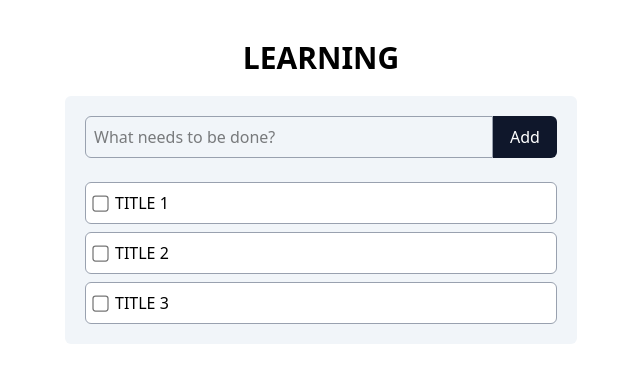
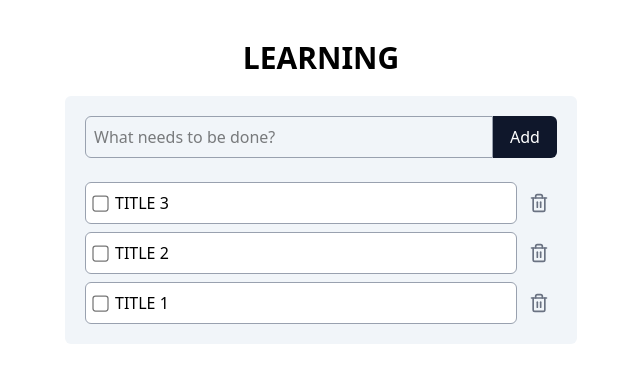
Before and after one commit to Chokos/LerningFast, a React (Vite) app: page / in a window 1280 px wide. Shown: the top 382 px of the page, without its empty margins (319-959 px from the left). Built offline with nearby package versions, Linux system fonts and the light colour scheme.

Commit message:
added delete button and sorting with some new component

```diff
--- a/src/App.tsx
+++ b/src/App.tsx
@@ -1,11 +1,12 @@
 import {dummyData} from "./data/todos.ts";
-import Todoitem from "./componets/Todoitem.tsx";
 import {useState} from "react";
 import AddTodoForm from "./componets/AddTodoForm.tsx";
+import TodoList from "./componets/TodoList.tsx";
+import type { Todo } from "./types/todo";
 
 
 function App() {
-    const [todos, setTodos ]= useState(dummyData);
+    const [todos, setTodos ]= useState<Todo[]>(dummyData);
 
     function setCompleted(id:number,completed:boolean){
        setTodos((prevTodos)=>
@@ -22,27 +23,20 @@ function App() {
             ...prevTodos //if i want to add the item after i have to put all the setTodos after prevTodos
         ])
     }
+    function deleteTodo(id:number){
+        setTodos((prevTodos)=>prevTodos.filter(todo=>todo.id !== id));
+    }
+
 
     return (
-        <main className="py-10 h-screen space-y-5">
+        <main className="py-10 h-screen space-y-5 overflow-y-auto">
           <h2 className = "font-bold text-3xl text-center" > LEARNING</h2>
             <div className="max-w-lg mx-auto bg-slate-100 rounded-md p-5 space-y-6">
-                <AddTodoForm
-                    onSubmit={addTodo}
-
-                />
-                <div className ="space-y-2">
-                    {todos.map(todo =>(
-                        <Todoitem
-                            key={todo.id}
-                            todo={todo}
-                            onComplete={setCompleted}
-                        />
-                    ))}
-                </div>
+                <AddTodoForm onSubmit={addTodo}/>
+                <TodoList todos={todos} onCompleted={setCompleted}  onDelete={deleteTodo}/>
             </div>
         </main>
       );
     }
 
-    export default App;
+    export default App;// have an error message here i can not find wtf it is need to do a research on monday
--- /dev/null
+++ b/src/componets/TodoList.tsx
@@ -0,0 +1,37 @@
+import Todoitem from "./Todoitem.tsx";
+import type {Todo} from "../types/todo.ts";// for double folder i guess it needs 2 dots?
+
+
+interface TodoListProps {
+    todos: Todo[];
+    onCompleted:(id:number,completed:boolean) => void;
+    onDelete:(id:number) => void;
+}
+export default  function  TodoList({ todos, onCompleted, onDelete }: TodoListProps) {
+
+    const todosSorted= todos.sort((a,b)=>{
+        if(a.completed === b.completed){
+            return b.id - a.id;
+        }
+        return a.completed ? 1 : -1;
+    })
+    return(
+        <>
+        <div className ="space-y-2">
+            {todosSorted.map((todo) =>(
+                <Todoitem
+                    key={todo.id}
+                    todo={todo}
+                    onComplete={onCompleted}
+                    onDelete={onDelete}
+                />
+            ))}
+        </div>
+            {todos.length === 0 && (
+                <p className="text-center text-sm text-red-500">
+                    no TODOS YET
+                </p>
+            ) }
+        </>
+    );
+}
--- a/src/componets/Todoitem.tsx
+++ b/src/componets/Todoitem.tsx
@@ -1,14 +1,16 @@
-import type {todo} from "../types/todo";
+import type {Todo} from "../types/todo";
+import {Trash2} from "lucide-react"
 
 interface TodoItemProps {
-    todo:todo;
+    todo:Todo;
     onComplete: (id:number,completed:boolean) => void;
+    onDelete:(id:number) => void;
 }
 
-export default function TodoItem({todo,onComplete}:TodoItemProps) {
+export default function TodoItem({todo,onComplete,onDelete}:TodoItemProps) {
     return (
-        <div>
-            <label className="flex items-center gap-2 border rounded-md p-2 border-gray-400 bg-white hover:bg-slate-50">
+        <div className="flex items-center gap-1">
+            <label className="flex items-center gap-2 border rounded-md p-2 border-gray-400 bg-white hover:bg-slate-50 grow">
                 <input type="checkbox"
                        checked={todo.completed}
                        onChange={(e)=> onComplete(todo.id,e.target.checked)}
@@ -17,6 +19,9 @@ export default function TodoItem({todo,onComplete}:TodoItemProps) {
                     {todo.title}
                 </span>
             </label>
+            <button className="p-2" onClick={()=>onDelete(todo.id)}>
+                <Trash2 size={20} className ="text-gray-500"/>
+            </button>
         </div>
     )
 }
--- a/src/data/todos.ts
+++ b/src/data/todos.ts
@@ -1,6 +1,6 @@
-import type {todo} from "../types/todo.ts";
+import type {Todo} from "../types/todo.ts";
 
-export const dummyData :todo[] = [
+export const dummyData :Todo[] = [
     {
         id:1,
         title:"TITLE 1",
--- a/src/types/todo.ts
+++ b/src/types/todo.ts
@@ -1,4 +1,4 @@
-export interface todo{
+export interface Todo{
     id:number,
     title:string,
     completed:boolean,
```
